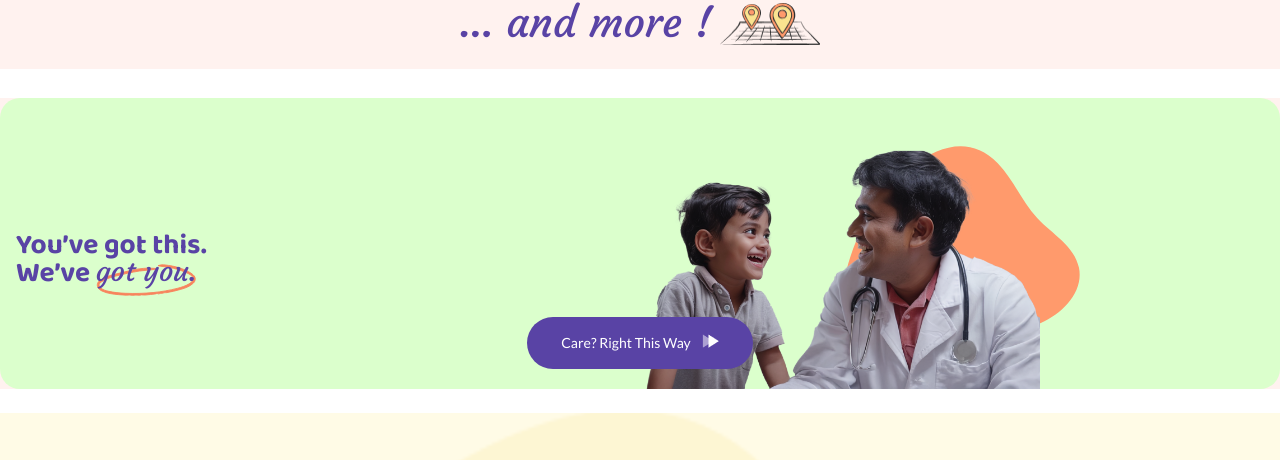
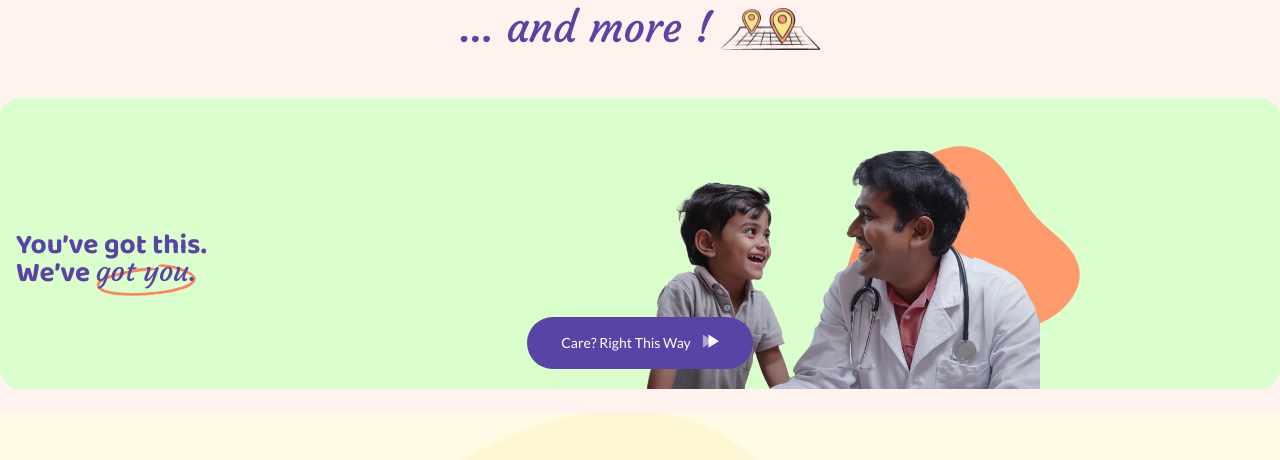
Before and after one commit to pinkdevops2/babym, a Next.js app: page /clinic in a window 1280 px wide. Shown: the part 1432-1892 px from the top of the page. Built offline with nearby package versions, Linux system fonts and the light colour scheme.

Commit message:
Top margin

```diff
--- a/src/app/clinic/page.js
+++ b/src/app/clinic/page.js
@@ -79,9 +79,9 @@ export default function Clinic() {
         </div>
       </div>
 
-      <img className="w-full relative z-0 top-[-5] bg-[#FFF2EF]" src="/images/Vector 141.svg" alt="Vector 141" />
+      <img className="w-full relative z-0 bg-[#FFF2EF]" src="/images/Vector 141.svg" alt="Vector 141" />
 
-      <div className="location-section bg-[#FFF2EF] py-4 relative top-[-5px]">
+      <div className="location-section bg-[#FFF2EF] py-4 relative">
         <div className="container mx-auto">
           <div className="flex flex-row gap-1 items-start">
             <div className="w-full md:w-1/2">
@@ -145,7 +145,7 @@ export default function Clinic() {
         </div>
       </div>
 
-      <div className="my-6 bg-[#FFF2EF]">
+      <div className="py-6 bg-[#FFF2EF] ">
         <div className="container mx-auto">
           <div className="flex flex-col relative justify-center items-center md:flex-row bg-[#DBFFCC] rounded-[20px] mx-4 md:mx-0 overflow-hidden pt-8">
             <div className="w-full md:w-1/2 px-2 py-2 md:p-4">
```
